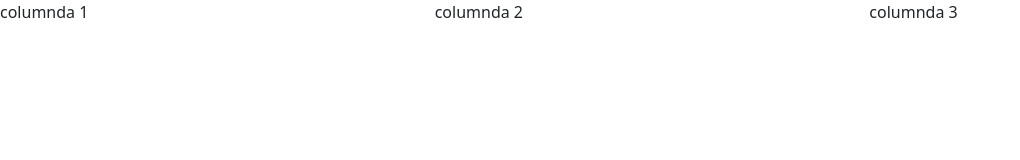
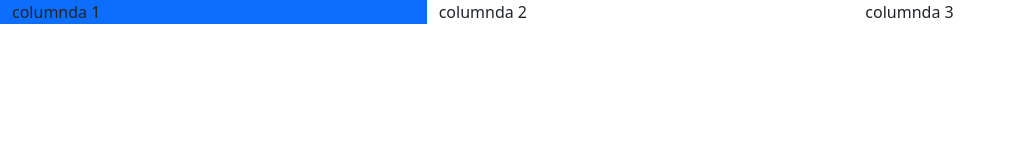
Before and after one commit to Camilolgr7/DSW-Juan-Camilo, a plain HTML site: page Fase 4/Index.html in a window 1280 px wide. Shown: the whole page, without its empty margins (0-1020 px from the left). Drawn offline with nearby package versions, Linux system fonts and the light colour scheme.

Commit message:
Update Index.html

```diff
--- a/Fase 4/Index.html
+++ b/Fase 4/Index.html
@@ -6,16 +6,18 @@
     <meta name="viewport" content="width=device-width, initial-scale=1.0">
     <title>Document</title>
     <link href="https://cdn.jsdelivr.net/npm/bootstrap@5.1.3/dist/css/bootstrap.min.css" rel="stylesheet" integrity="sha384-1BmE4kWBq78iYhFldvKuhfTAU6auU8tT94WrHftjDbrCEXSU1oBoqyl2QvZ6jIW3" crossorigin="anonymous">
-</head class ="container bg-primary">
+</head>
 
-<div class ="row">
-<div class="col-4">columnda 1 </div>
+
+
+<body>
+    <header class ="container-fluid">
+    <div class ="row">
+<div class="col-4 bg-primary">columnda 1 </div>
 <div class="col-4">columnda 2 </div>
 <div class="col-4">columnda 3</div>
-
 </div>
-
-<body>
+    </header>
 
 </body>
 </html>
```
